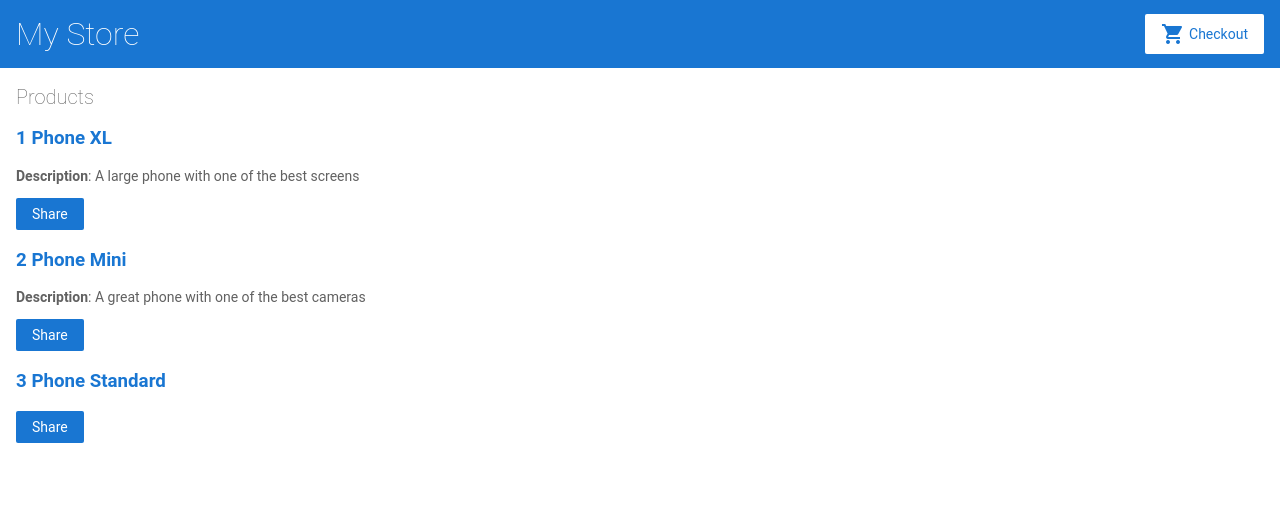
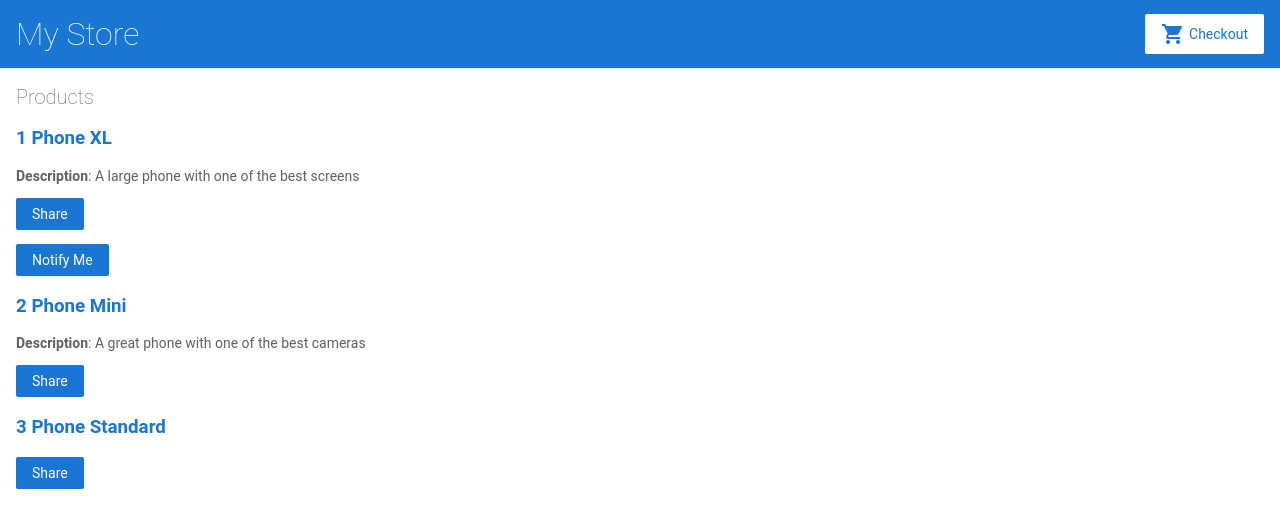
Before and after one commit to san727/angular-getting-started, an Angular app: page / in a window 1280 px wide. Shown: the top 528 px of the page. Built offline with nearby package versions, Linux system fonts and the light colour scheme.

Commit message:
Implemented product alerts

```diff
--- a/src/app/product-alerts/product-alerts.component.html
+++ b/src/app/product-alerts/product-alerts.component.html
@@ -1 +1,3 @@
-<p>product-alerts works!</p>
+<p *ngIf="product && product.price > 700">
+  <button type="button" (click)="notify.emit()">Notify Me</button>
+</p>
--- a/src/app/product-list/product-list.component.html
+++ b/src/app/product-list/product-list.component.html
@@ -19,4 +19,7 @@ can be found in the LICENSE file at https://angular.io/license
   </p>
 
   <button (click)="share()">Share</button>
+
+  <app-product-alerts [product]="product" (notify)="onNotify()">
+  </app-product-alerts>
 </div>
--- a/src/app/product-list/product-list.component.ts
+++ b/src/app/product-list/product-list.component.ts
@@ -1,11 +1,10 @@
 import { Component } from '@angular/core';
-
 import { products } from '../products';
 
 @Component({
   selector: 'app-product-list',
   templateUrl: './product-list.component.html',
-  styleUrls: ['./product-list.component.css']
+  styleUrls: ['./product-list.component.css'],
 })
 export class ProductListComponent {
   products = products;
@@ -13,8 +12,11 @@ export class ProductListComponent {
   share() {
     window.alert('The product has been shared!');
   }
+
+  onNotify() {
+    window.alert('You will be notified when the product goes on sale');
+  }
 }
-
 
 /*
 Copyright Google LLC. All Rights Reserved.
```
Also changed, not shown: src/app/product-alerts/product-alerts.component.ts (+8 -1 lines).
